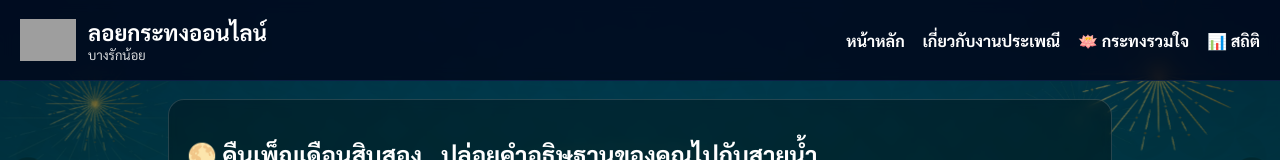
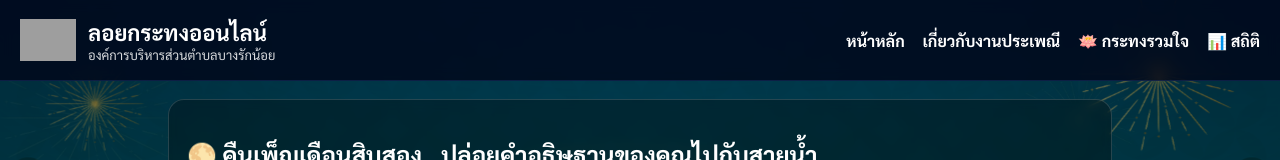
Before and after one commit to loykrathong-bangraknoi/online, a plain HTML site: page index.html in a window 1280 px wide. Shown: the top 160 px of the page. Drawn offline with Linux system fonts and the light colour scheme; grey boxes are pictures that could not be loaded.

Commit message:
Add files via upload

```diff
--- a/index.html
+++ b/index.html
@@ -23,7 +23,7 @@
       <img src="assets/logo.png" alt="ตรา/โลโก้หน่วยงาน" class="logo">
       <div class="brand-text">
         <h1>ลอยกระทงออนไลน์</h1>
-        <p>บางรักน้อย</p>
+        <p>องค์การบริหารส่วนตำบลบางรักน้อย</p>
       </div>
     </div>
     <nav>
```
